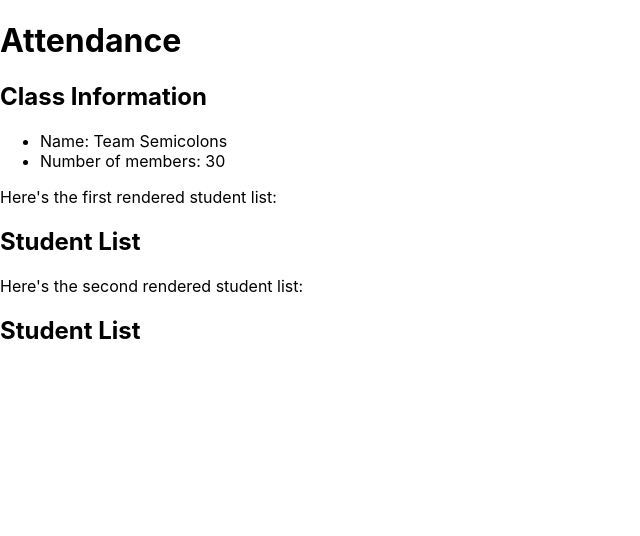
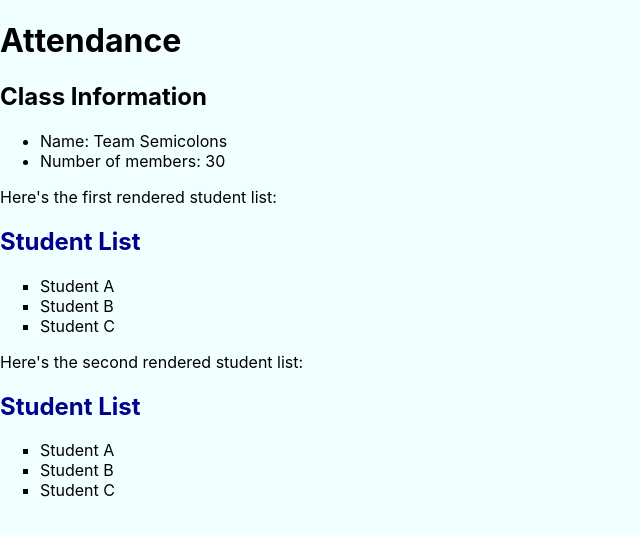
Before and after one commit to Jenny-PL/react_example_project, a React (Create React App) app: page / in a window 1280 px wide. Shown: the top 536 px of the page, without its empty margins (0-640 px from the left). Built offline with nearby package versions, Linux system fonts and the light colour scheme.

Commit message:
added some css

```diff
--- /dev/null
+++ b/src/components/StudentList.css
@@ -0,0 +1,17 @@
+* {
+    background-color: azure;
+}
+
+/* h2 {
+    color: darkblue;
+    font-style: oblique;
+} */
+
+.student-list__heading {
+    color: darkblue;
+    text-decoration: solid;
+}
+
+.student-list {
+    list-style-type: square;
+}
--- a/src/components/StudentList.js
+++ b/src/components/StudentList.js
@@ -1,7 +1,34 @@
 import React from "react";
+import "./StudentList.css";
 
 const StudentList = () => {
-  return <h2>Student List</h2>;
+  return (
+    <section>
+      <h2 className="student-list__heading">Student List</h2>
+      <ul className="student-list">
+        <li>Student A</li>
+        <li>Student B</li>
+        <li>Student C</li>
+      </ul>
+    </section>
+  );
 };
 
 export default StudentList;
+
+// Alternate way to do this:
+// const StudentList = () => {
+//   const headingClass = 'student-list__heading';
+//   const listClass = 'student-list';
+
+//   return (
+//       <section>
+//           <h2 className={headingClass}>Student List</h2>
+//           <ul className={listClass}>
+//               <li>Student A</li>
+//               <li>Student B</li>
+//               <li>Student C</li>
+//           </ul>
+//       </section>
+//   )
+// }
```
